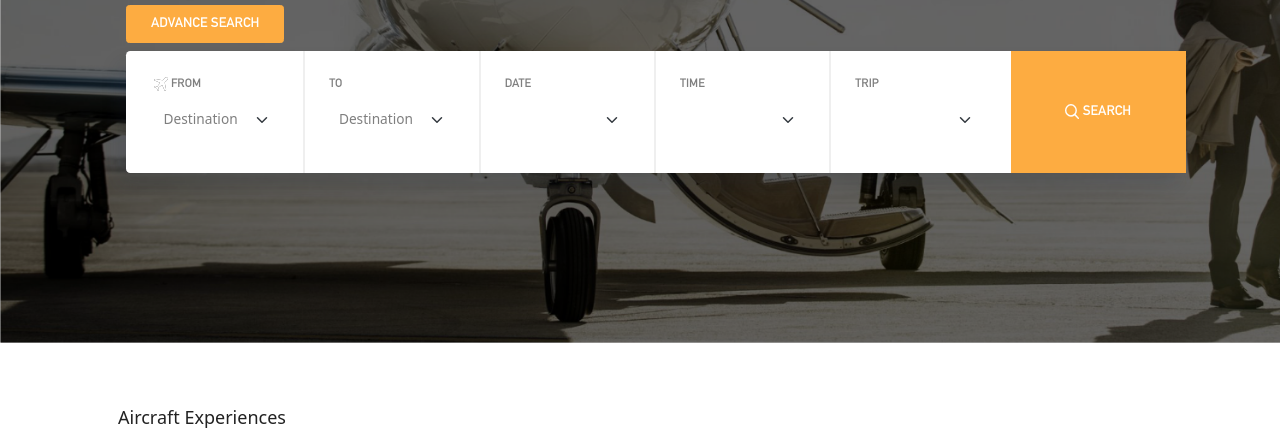
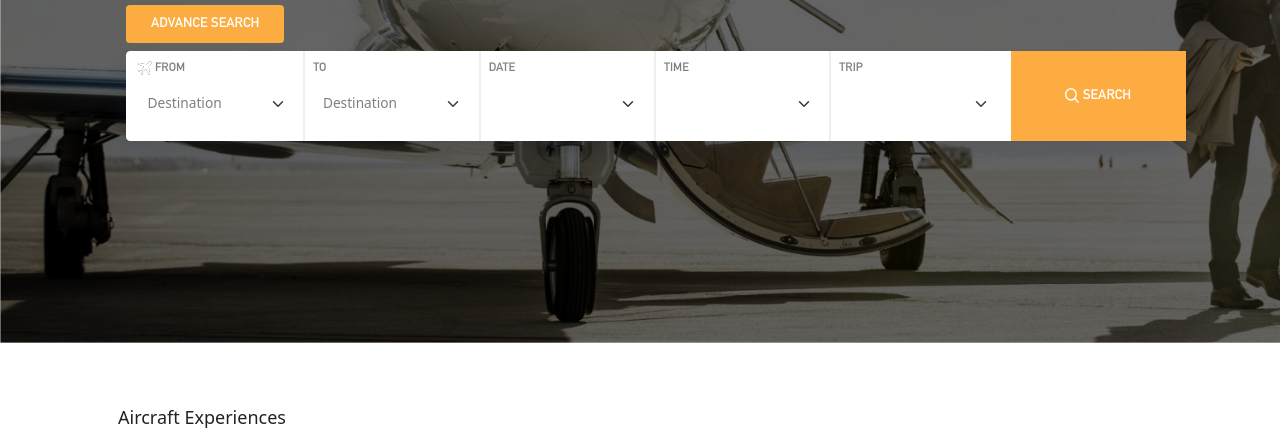
Before and after one commit to Ryandinulfatah12/jetsavvy-beta, a website: page index.html in a window 1280 px wide. Shown: the part 297-731 px from the top of the page. Drawn offline with Linux system fonts and the light colour scheme.

Commit message:
update final fina2

```diff
--- a/index.html
+++ b/index.html
@@ -51,7 +51,7 @@
           <div class="card-body panelCard-0">
             <div class="row no-gutters">
 
-              <div class="col-lg-2 border-right-custom py-4 px-4">
+              <div class="col-lg-2 border-right-custom py-2 px-2">
                 <div class="form-group">
                   <label class="float-left text-uppercase text-silver-light" for="first-name-vertical"><img src="assets/img/icon/plane-white.svg" width="14px"> From</label>
                   <select class="form-select no-border" id="basicSelect">
@@ -61,7 +61,7 @@
                   </select>
                 </div>
               </div>
-              <div class="col-lg-2 border-right-custom py-4 px-4">
+              <div class="col-lg-2 border-right-custom py-2 px-2">
                 <div class="form-group">
                   <label class="float-left text-uppercase text-silver-light" for="first-name-vertical">To</label>
                   <select class="form-select no-border" id="basicSelect">
@@ -71,7 +71,7 @@
                   </select>
                 </div>
               </div>
-              <div class="col-lg-2 border-right-custom py-4 px-4">
+              <div class="col-lg-2 border-right-custom py-2 px-2">
                 <div class="form-group">
                   <label class="float-left text-uppercase text-silver-light" for="first-name-vertical">Date</label>
                   <select class="form-select no-border" id="basicSelect">
@@ -81,7 +81,7 @@
                   </select>
                 </div>
               </div>
-              <div class="col-lg-2 border-right-custom py-4 px-4">
+              <div class="col-lg-2 border-right-custom py-2 px-2">
                 <div class="form-group">
                   <label class="float-left text-uppercase text-silver-light" for="first-name-vertical">Time</label>
                   <select class="form-select no-border" id="basicSelect">
@@ -91,7 +91,7 @@
                   </select>
                 </div>
               </div>
-              <div class="col-lg-2 py-4 px-4">
+              <div class="col-lg-2 py-2 px-2">
                 <div class="form-group">
                   <label class="float-left text-uppercase text-silver-light" for="first-name-vertical">Trip</label>
                   <select class="form-select no-border" id="basicSelect">
```
Also changed, not shown: req-quote-grid.html (+3 -3 lines), req-quote-list.html (+3 -3 lines), req-quote.html (+5 -5 lines).
